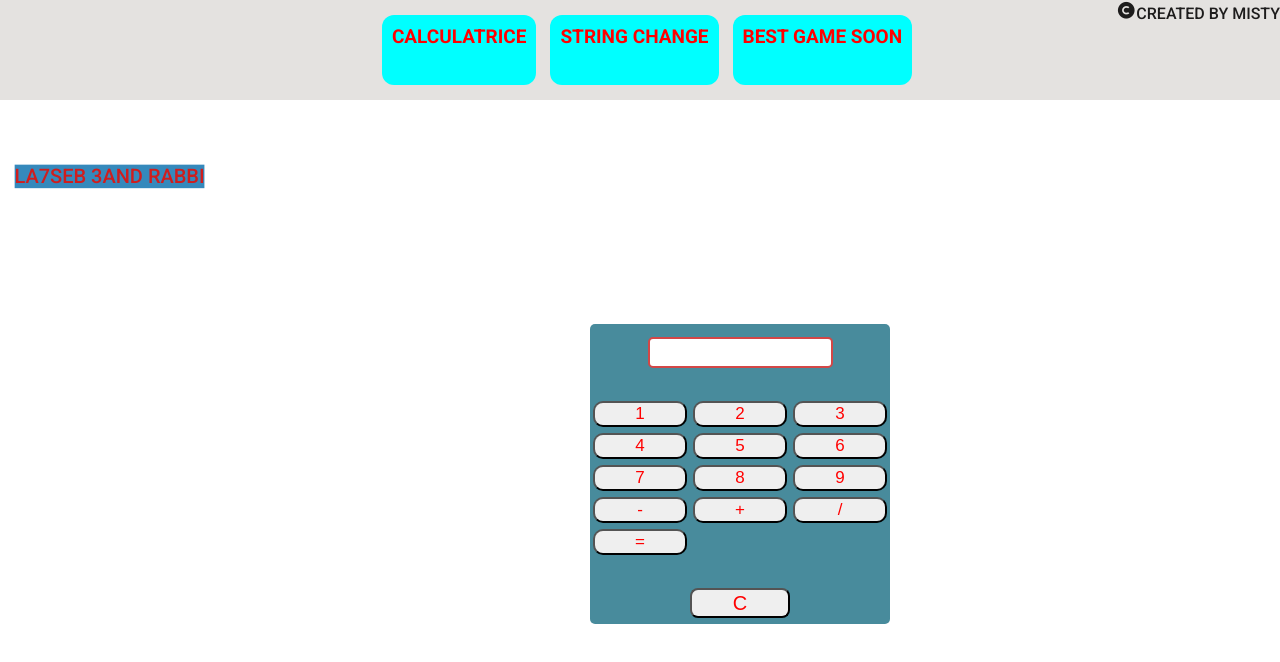
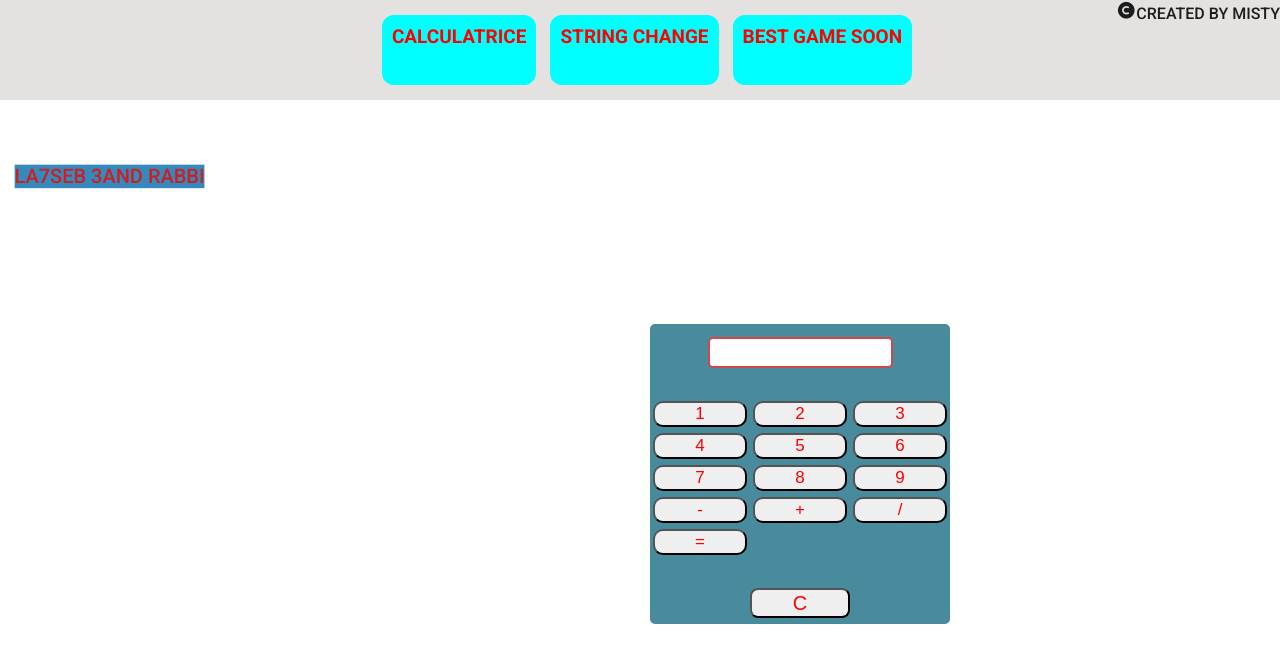
Before and after one commit to yessineZ/FirstProject69, a plain HTML site: page index.html in a window 1280 px wide. Drawn offline with nearby package versions, Linux system fonts and the light colour scheme.

Commit message:
Update style1.css

```diff
--- a/style1.css
+++ b/style1.css
@@ -62,7 +62,7 @@ body {
 
     .interface {
         margin-top: 150px ;
-        margin-left: 590px ;
+        margin-left: 650px ;
         margin-bottom: 200px ;
         width: 300px ;
         height: 300px ;
```
